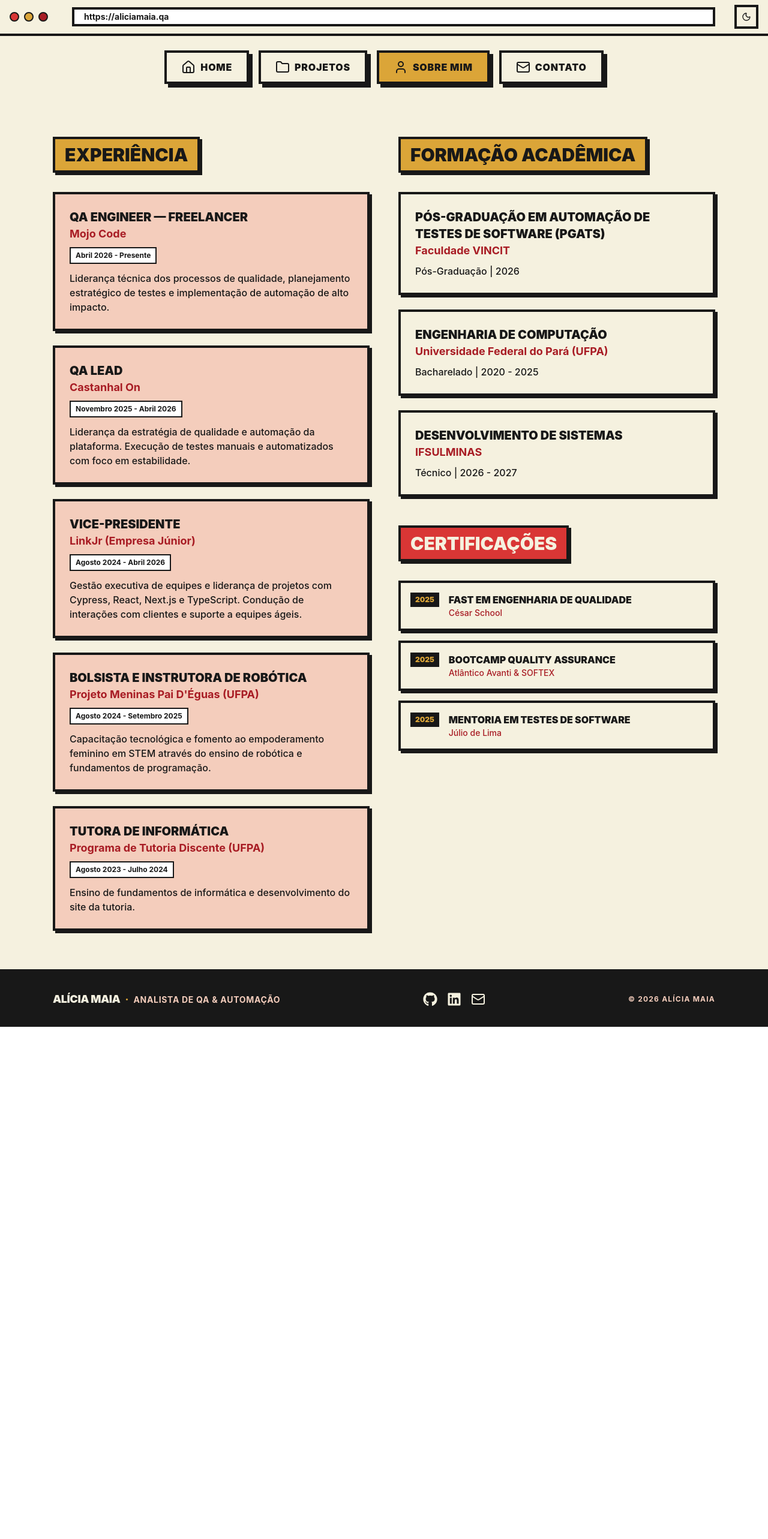
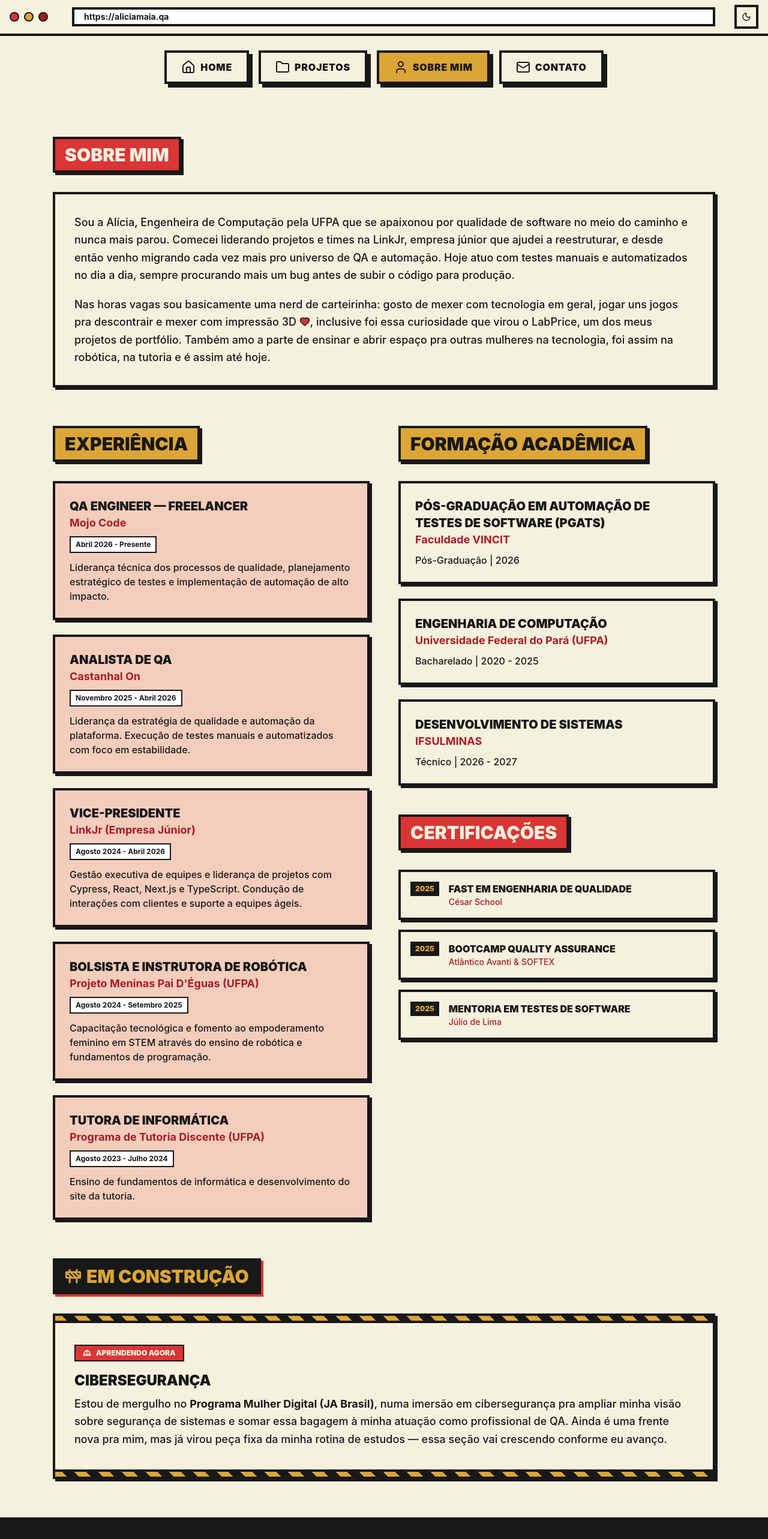
Before and after one commit to Ali-Maia/portfolio-qa, a React (Vite) app: page /sobre in a window 1280 px wide. Shown: the top 2566 px of the page at 60% size. Before the commit the page ends 1712 px from the top, so only its background shows below. Built offline with nearby package versions, Linux system fonts and the light colour scheme.

Commit message:
feat(about): adiciona seção Sobre Mim com bio pessoal

```diff
--- a/src/pages/About.jsx
+++ b/src/pages/About.jsx
@@ -1,3 +1,5 @@
+import { Construction, HardHat } from 'lucide-react'
+
 const brutalistBorder = 'border-4 border-[#181818] dark:border-[#050505]'
 const brutalistShadow = 'shadow-[4px_4px_0px_#181818] dark:shadow-[4px_4px_0px_#050505]'
 const brutalistBox = `${brutalistBorder} ${brutalistShadow}`
@@ -10,7 +12,7 @@ const experiences = [
     desc: 'Liderança técnica dos processos de qualidade, planejamento estratégico de testes e implementação de automação de alto impacto.',
   },
   {
-    role: 'QA Lead',
+    role: 'Analista de QA',
     company: 'Castanhal On',
     period: 'Novembro 2025 - Abril 2026',
     desc: 'Liderança da estratégia de qualidade e automação da plataforma. Execução de testes manuais e automatizados com foco em estabilidade.',
@@ -59,8 +61,90 @@ const certifications = [
   { title: 'Mentoria em Testes de Software', org: 'Júlio de Lima', year: '2025' },
 ]
 
+const InProgress = () => (
+  <section>
+    <div className="inline-flex items-center gap-3 mb-8">
+      <h2 className="text-3xl font-black uppercase bg-[#181818] dark:bg-[#050505] text-[#DBA538] px-4 py-2 border-4 border-[#181818] dark:border-[#050505] shadow-[4px_4px_0px_#D93635] inline-flex items-center gap-2">
+        <Construction size={28} strokeWidth={2.5} />
+        Em Construção
+      </h2>
+    </div>
+
+    <div
+      className={`relative overflow-hidden bg-[#F5F1DF] dark:bg-[#3D3934] p-8 ${brutalistBox}`}
+    >
+      {/* faixa de zebra no topo */}
+      <div
+        className="absolute top-0 left-0 w-full h-3 border-b-4 border-[#181818] dark:border-[#050505]"
+        style={{
+          backgroundImage:
+            'repeating-linear-gradient(45deg, #DBA538 0, #DBA538 14px, #181818 14px, #181818 28px)',
+        }}
+      />
+      {/* faixa de zebra embaixo */}
+      <div
+        className="absolute bottom-0 left-0 w-full h-3 border-t-4 border-[#181818] dark:border-[#050505]"
+        style={{
+          backgroundImage:
+            'repeating-linear-gradient(45deg, #DBA538 0, #DBA538 14px, #181818 14px, #181818 28px)',
+        }}
+      />
+
+      <div className="pt-4 pb-4">
+        <div className="inline-flex items-center gap-2 bg-[#D93635] text-[#F5F1DF] font-black uppercase text-xs px-3 py-1 border-2 border-[#181818] dark:border-[#050505] mb-4">
+          <HardHat size={14} strokeWidth={2.5} />
+          Aprendendo agora
+        </div>
+
+        <h3 className="text-2xl font-black uppercase mb-2">Cibersegurança</h3>
+        <p className="font-medium text-lg leading-relaxed">
+          Estou de mergulho no <strong>Programa Mulher Digital (JA Brasil)</strong>, numa imersão
+          em cibersegurança pra ampliar minha visão sobre segurança de sistemas e somar essa
+          bagagem à minha atuação como profissional de QA. Ainda é uma frente nova pra mim, mas
+          já virou peça fixa da minha rotina de estudos — essa seção vai crescendo conforme eu
+          avanço.
+        </p>
+      </div>
+    </div>
+  </section>
+)
+
 const About = () => (
   <div className="max-w-6xl mx-auto px-6 py-16 space-y-16">
+
+    {/* Sobre Mim */}
+    <section>
+      <div className="inline-block mb-8">
+        <h2 className="text-3xl font-black uppercase bg-[#D93635] text-[#F5F1DF] px-4 py-2 border-4 border-[#181818] shadow-[4px_4px_0px_#181818]">
+          Sobre Mim
+        </h2>
+      </div>
+      <div className={`bg-[#F5F1DF] dark:bg-[#3D3934] p-8 ${brutalistBox}`}>
+        <p className="font-medium text-lg leading-relaxed pb-5">
+          Sou a Alícia, Engenheira de Computação pela UFPA que se apaixonou por qualidade de software no meio do caminho e nunca mais parou. Comecei liderando projetos e times na LinkJr, empresa júnior que ajudei a reestruturar, e desde então venho migrando cada vez mais pro universo de QA e automação. Hoje atuo com testes manuais e automatizados no dia a dia, sempre procurando mais um bug antes de subir o código para produção.
+        </p>
+          <p className="font-medium text-lg leading-relaxed">
+            Nas horas vagas sou basicamente uma nerd de carteirinha: gosto de mexer com tecnologia em geral, jogar uns jogos pra descontrair e mexer com impressão 3D{' '}
+            <span className="inline-flex align-middle -translate-y-0.5">
+              <svg
+                xmlns="http://www.w3.org/2000/svg"
+                width="18"
+                height="18"
+                viewBox="0 0 24 24"
+                fill="#D93635"
+                stroke="#181818"
+                strokeWidth="2"
+                strokeLinecap="round"
+                strokeLinejoin="round"
+              >
+                <path d="M2 9.5a5.5 5.5 0 0 1 9.591-3.676.56.56 0 0 0 .818 0A5.49 5.49 0 0 1 22 9.5c0 2.29-1.5 4-3 5.5l-5.492 5.313a2 2 0 0 1-3 .019L5 15c-1.5-1.5-3-3.2-3-5.5" />
+              </svg>
+            </span>
+    , inclusive foi essa curiosidade que virou o LabPrice, um dos meus projetos de portfólio. Também amo a parte de ensinar e abrir espaço pra outras mulheres na tecnologia, foi assim na robótica, na tutoria e é assim até hoje.
+        </p>
+      </div>
+    </section>
+
     <section className="grid grid-cols-1 md:grid-cols-2 gap-12">
       {/* Experiência */}
       <div>
@@ -122,6 +206,7 @@ const About = () => (
         </div>
       </div>
     </section>
+    <InProgress />
   </div>
 )
 
```
